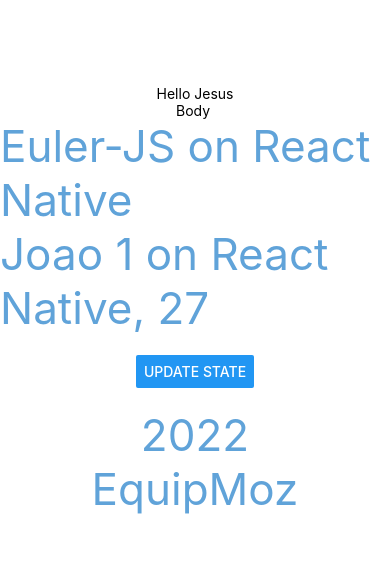
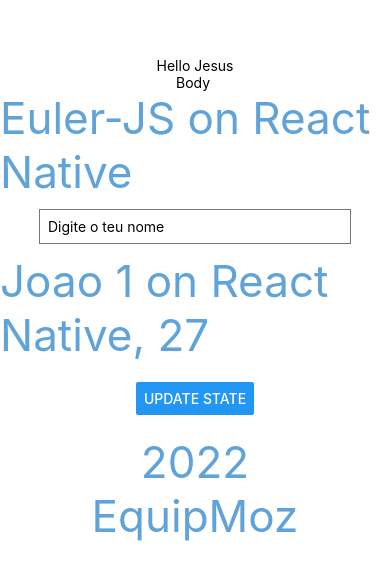
Before and after one commit to Euler-JS/my-app-react-native, a React Native app: screen / in a window 390 px wide. Shown: the part 122-702 px from the top of the page. Built offline with nearby package versions, Linux system fonts and the light colour scheme.

Commit message:
aulo 5 edit text

```diff
--- a/App.js
+++ b/App.js
@@ -1,5 +1,5 @@
 import { StatusBar } from 'expo-status-bar';
-import { StyleSheet, Text, View, Button } from 'react-native';
+import { StyleSheet, Text, View, Button, TextInput } from 'react-native';
 import { useState } from 'react';
 
 export default function App() {
@@ -27,6 +27,11 @@
       </View>
 
       <Text style={styles.text}>{name} on React Native</Text>
+      <TextInput
+        placeholder='Digite o teu nome'
+        style={styles.input}
+        onChangeText={(val) => setName(val)}
+      />
       <Text style={styles.text}>{person.nome} {contador} on React Native, {person.idade}</Text>
       <View style={styles.buttonContainer}>
         <Button title='Update State' onPress={clickHandler}/>
@@ -52,6 +57,13 @@
   },
   buttonContainer:{
     margin:20
+  },
+  input: {
+    borderWidth: 1,
+    borderColor: '#777',
+    padding: 8,
+    margin: 10,
+    width: '80%',
   }
 
 });
```
